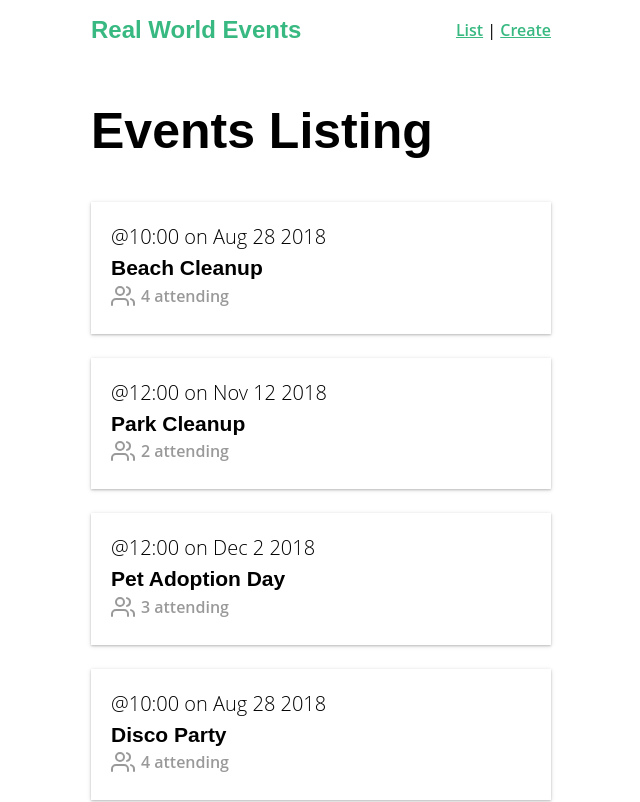
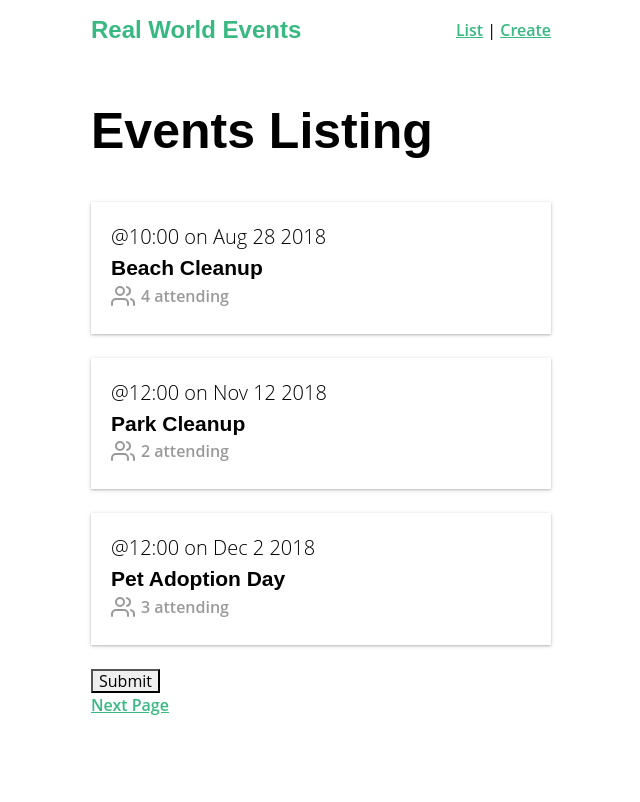
Before and after one commit to Pramothini/real-world-vue, a Vue app: page / in a window 1280 px wide. Shown: the top 802 px of the page, without its empty margins (319-959 px from the left). Built offline with nearby package versions, Linux system fonts and the light colour scheme; data requests are answered from the project's data file.

Commit message:
Pagination using Mutations and actions

```diff
--- a/src/App.vue
+++ b/src/App.vue
@@ -1,7 +1,7 @@
 <template>
       <div id="app">
         <NavBar />
-        <router-view/>
+        <router-view :key="$route.fullPath"/>
       </div>
     </template>
 
--- a/src/services/EventService.js
+++ b/src/services/EventService.js
@@ -10,13 +10,16 @@ const apiClient = axios.create({
 })
 
 export default {
-  getEvents() {
-    return apiClient.get('/events')
-  },
+  // getEvents() {
+  //   return apiClient.get('/events')
+  // },
   getEvent(id) {
     return apiClient.get('/events/' + id)
   },
   postEvent(event) {
     return apiClient.post('/events', event)
+  },
+  getEvents(perPage, page) {
+    return apiClient.get('/events?_limit=' + perPage + '&_page=' + page)
   }
 }
--- a/src/store.js
+++ b/src/store.js
@@ -16,11 +16,18 @@ export default new Vuex.Store({
       'food',
       'community'
     ],
-    events: []
+    events: [],
+    total_events: 0
   },
   mutations: {
     ADD_EVENT(state, event) {
       state.events.push(event)
+    },
+    SET_EVENTS(state, events) {
+      state.events = events
+    },
+    SET_TOTAL_EVENTS(state, total) {
+      state.total_events = total
     }
   },
   actions: {
@@ -28,6 +35,17 @@ export default new Vuex.Store({
       return EventService.postEvent(event).then(() => {
         commit('ADD_EVENT', event)
       })
+    },
+    fetchEvents({ commit }, { perPage, page }) {
+      EventService.getEvents(perPage, page)
+        .then(response => {
+          console.log('Total events are ' + response.headers['x-total-count'])
+          commit('SET_EVENTS', response.data)
+          commit('SET_TOTAL_EVENTS', response.headers['x-total-count'])
+        })
+        .catch(error => {
+          console.log('There was an error:', error.response)
+        })
     }
   },
   getters: {
--- a/src/views/EventList.vue
+++ b/src/views/EventList.vue
@@ -3,30 +3,39 @@
         <h1>Events Listing</h1>
         <EventCard v-for="event in events" :key="event.id" :event="event"/>
         <BaseButton></BaseButton>
+        <template v-if="page != 1">
+          <router-link :to="{ name: 'event-list', query: { page: page - 1 } }" rel="prev">Prev Page</router-link> |
+        </template>
+        <template v-if="showNexPage" >
+        <router-link :to="{ name: 'event-list', query: { page: page + 1 } }">Next Page</router-link>
+        </template>
       </div>
     </template>
 
 <script>
 import EventCard from '@/components/EventCard.vue'
-import EventService from '@/services/EventService.js'
+import { mapState } from 'vuex'
 
 export default {
-  data() {
-    return {
-      events: []
-    }
-  },
   components: {
     EventCard
   },
   created() {
-    EventService.getEvents() // Does a get request
-      .then(response => {
-        this.events = response.data // For now, logs out the response
-      })
-      .catch(error => {
-        console.log('There was an error:', error.response) // Logs out the error
-      })
+    this.$store.dispatch('fetchEvents', {
+      perPage: 3, // <-- How many items to display per page
+      page: this.page // <-- What page we're on
+    })
+    console.log('showNextPage = ' + this.showNexPage)
+  },
+  computed: {
+    page() {
+      // What page we're currently on
+      return parseInt(this.$route.query.page) || 1
+    },
+    showNexPage() {
+      return parseInt(this.total_events - this.page * 3) > 0
+    },
+    ...mapState(['events', 'total_events'])
   }
 }
 </script>
```
